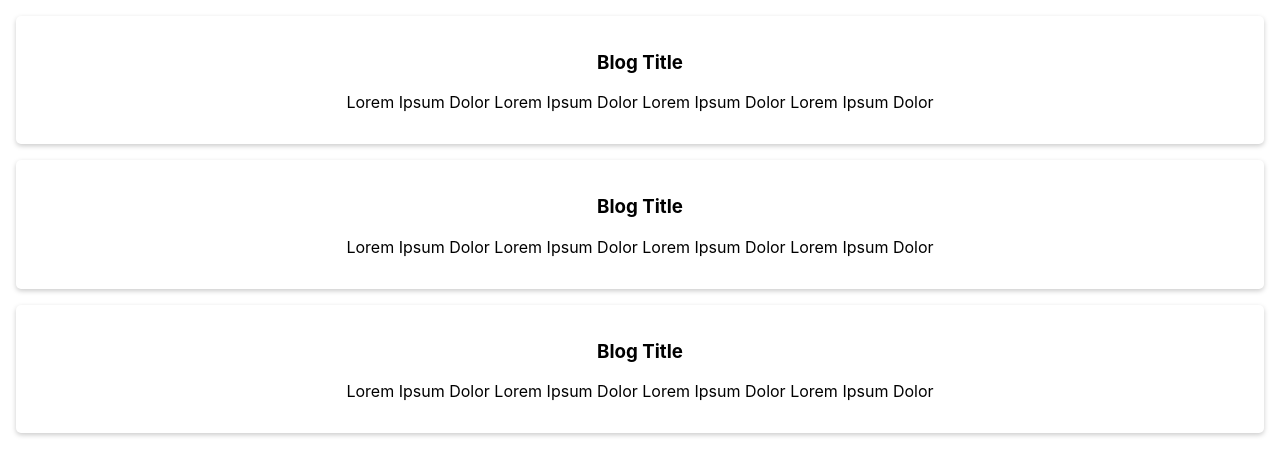
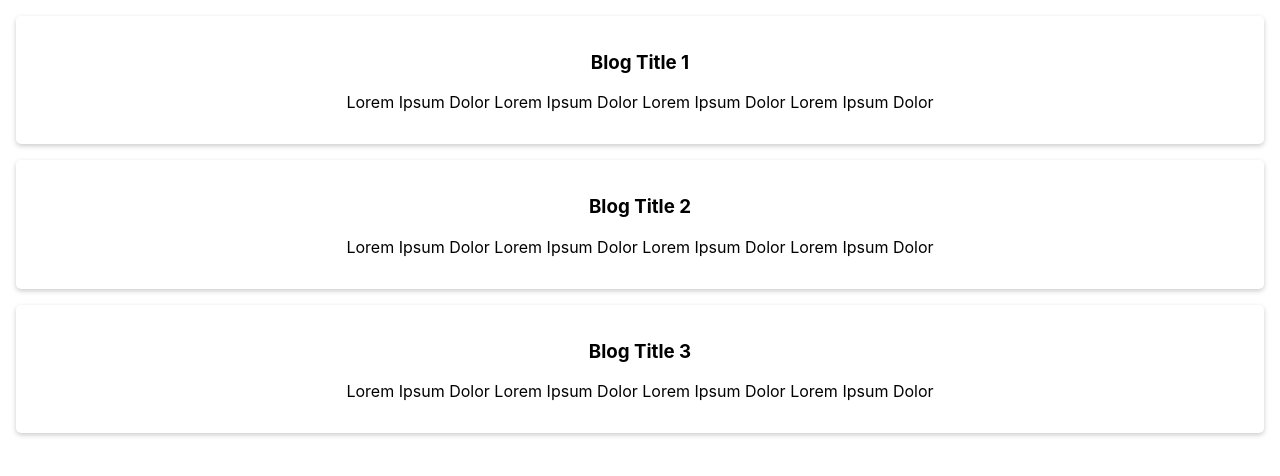
Before and after one commit to JSingh1003/first-react-app, a React (Create React App) app: page / in a window 1280 px wide. Shown: the top 476 px of the page. Built offline with nearby package versions, Linux system fonts and the light colour scheme.

Commit message:
End with Intro

```diff
--- a/src/App.js
+++ b/src/App.js
@@ -2,28 +2,40 @@ import logo from "./logo.svg";
 import "./App.css";
 
 function App() {
-  const blogObj = {
-    title: "Blog Title",
-    description:
-      "Lorem Ipsum Dolor Lorem Ipsum Dolor Lorem Ipsum Dolor Lorem Ipsum Dolor",
-  };
+  const blogArr = [
+    {
+      id: 1,
+      title: "Blog Title 1",
+      description:
+        "Lorem Ipsum Dolor Lorem Ipsum Dolor Lorem Ipsum Dolor Lorem Ipsum Dolor",
+    },
+    ,
+    {
+      id: 2,
+      title: "Blog Title 2",
+      description:
+        "Lorem Ipsum Dolor Lorem Ipsum Dolor Lorem Ipsum Dolor Lorem Ipsum Dolor",
+    },
+    ,
+    {
+      id: 3,
+      title: "Blog Title 3",
+      description:
+        "Lorem Ipsum Dolor Lorem Ipsum Dolor Lorem Ipsum Dolor Lorem Ipsum Dolor",
+    },
+  ];
 
-  return (
-    <div className="App">
-      <div className="BlogCard">
-        <h3>{blogObj.title}</h3>
-        <p>{blogObj.description}</p>
+  const blogCards = blogArr.map((item, pos) => {
+    console.log(item);
+    return (
+      <div className="BlogCard" key={item.id}>
+        <h3>{item.title}</h3>
+        <p>{item.description}</p>
       </div>
-      <div className="BlogCard">
-        <h3>{blogObj.title}</h3>
-        <p>{blogObj.description}</p>
-      </div>
-      <div className="BlogCard">
-        <h3>{blogObj.title}</h3>
-        <p>{blogObj.description}</p>
-      </div>
-    </div>
-  );
+    );
+  });
+
+  return <div className="App">{blogCards}</div>;
 }
 
 export default App;
```
